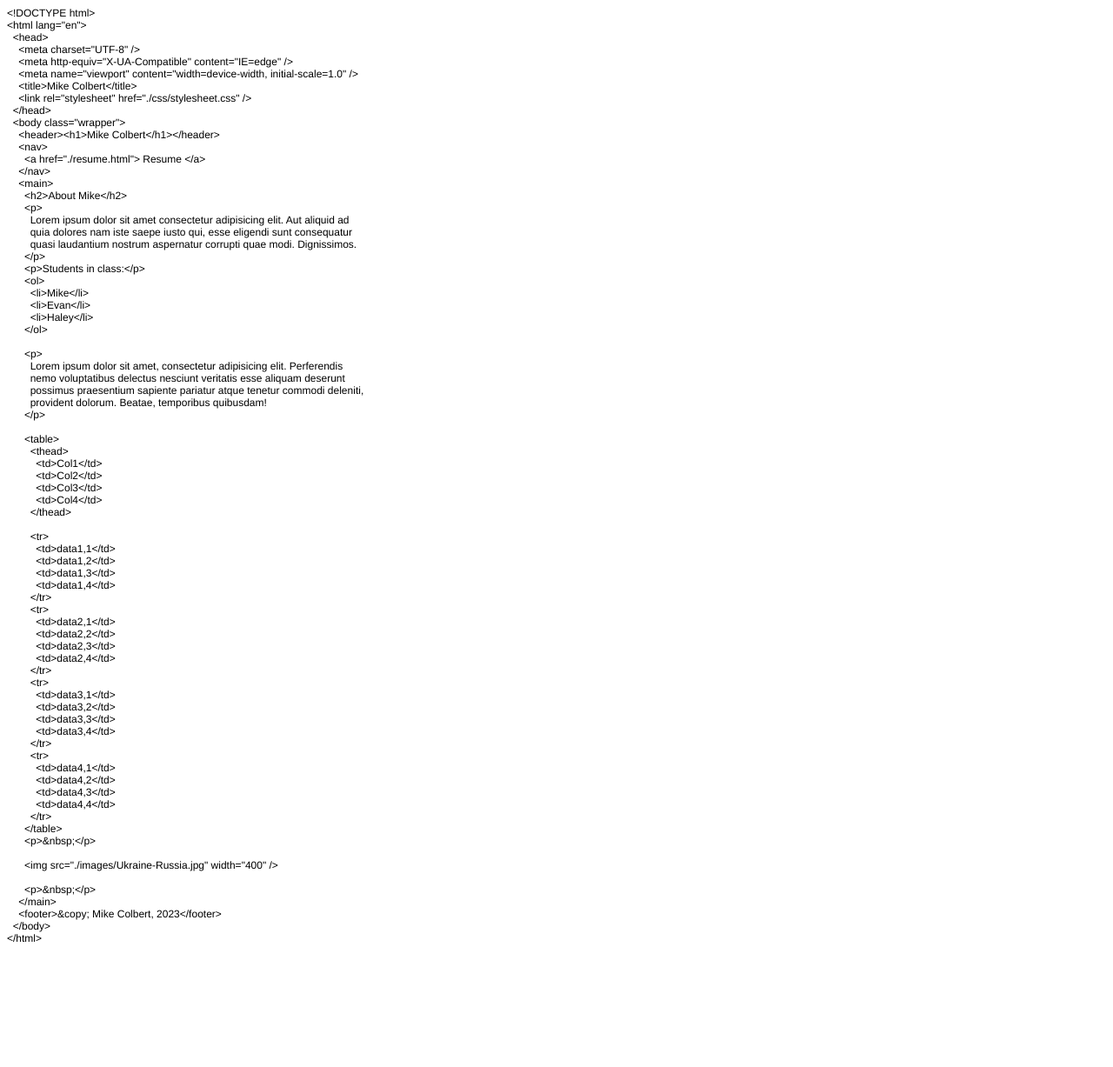
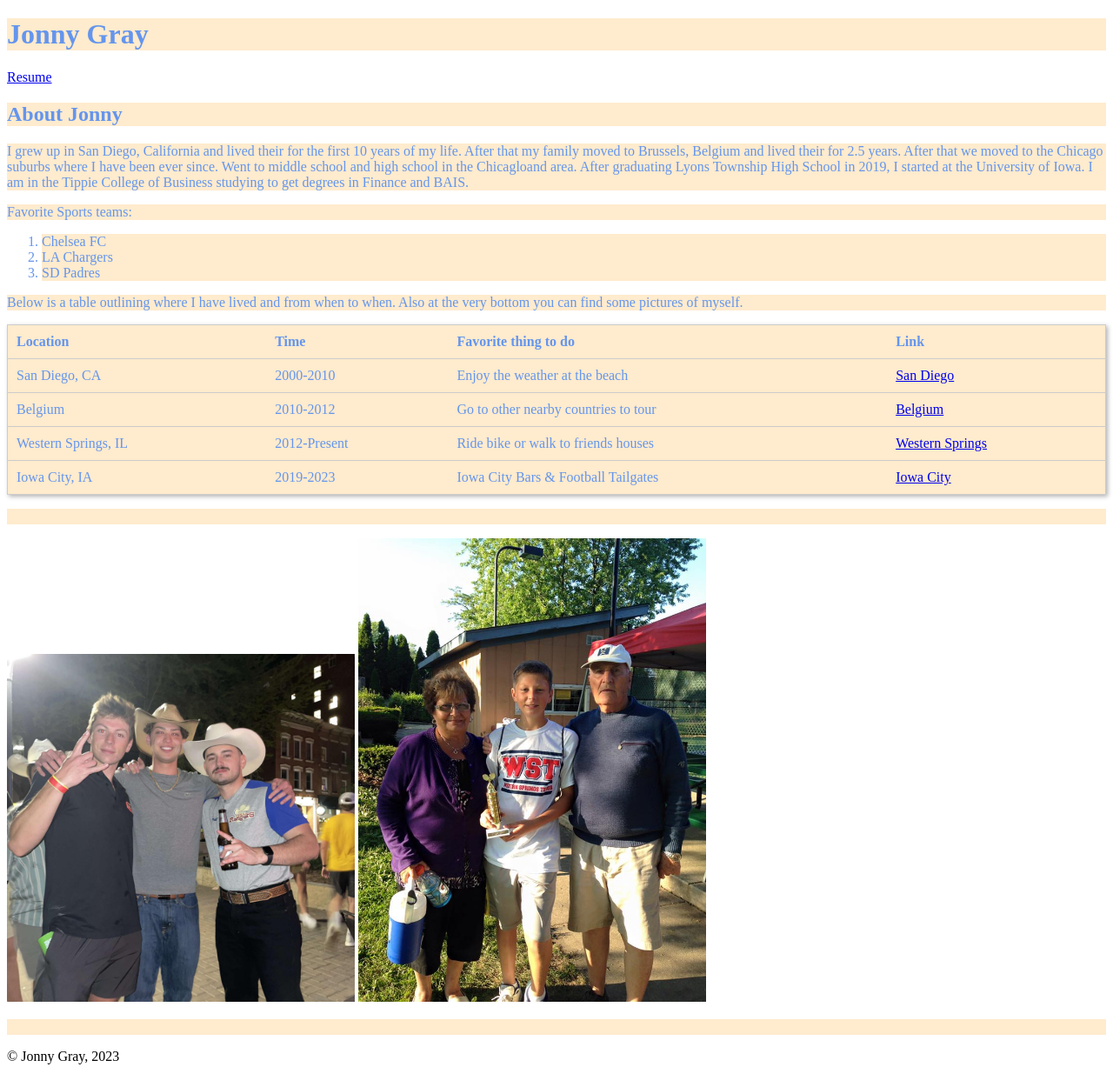
Before and after one commit to jonnygray1/jgray9_Hw6, a plain HTML site: page Index.html in a window 1280 px wide. Shown: the whole page at 87% size. Before the commit the page ends 1094 px from the top, so only its background shows below. Drawn offline with Linux system fonts and the light colour scheme; files whose address does not match are found by name.

Commit message:
Updated website

```diff
--- a/Index.html
+++ b/Index.html
@@ -1,93 +1,108 @@
-<!DOCTYPE html PUBLIC "-//W3C//DTD HTML 4.01//EN" "http://www.w3.org/TR/html4/strict.dtd">
-<html>
-<head>
-  <meta http-equiv="Content-Type" content="text/html; charset=utf-8">
-  <meta http-equiv="Content-Style-Type" content="text/css">
-  <title></title>
-  <meta name="Generator" content="Cocoa HTML Writer">
-  <meta name="CocoaVersion" content="2299">
-  <style type="text/css">
-    p.p1 {margin: 0.0px 0.0px 0.0px 0.0px; font: 12.0px Helvetica}
-    p.p2 {margin: 0.0px 0.0px 0.0px 0.0px; font: 12.0px Helvetica; min-height: 14.0px}
-  </style>
-</head>
-<body>
-<p class="p1">&lt;!DOCTYPE html&gt;</p>
-<p class="p1">&lt;html lang="en"&gt;</p>
-<p class="p1"><span class="Apple-converted-space">  </span>&lt;head&gt;</p>
-<p class="p1"><span class="Apple-converted-space">    </span>&lt;meta charset="UTF-8" /&gt;</p>
-<p class="p1"><span class="Apple-converted-space">    </span>&lt;meta http-equiv="X-UA-Compatible" content="IE=edge" /&gt;</p>
-<p class="p1"><span class="Apple-converted-space">    </span>&lt;meta name="viewport" content="width=device-width, initial-scale=1.0" /&gt;</p>
-<p class="p1"><span class="Apple-converted-space">    </span>&lt;title&gt;Mike Colbert&lt;/title&gt;</p>
-<p class="p1"><span class="Apple-converted-space">    </span>&lt;link rel="stylesheet" href="./css/stylesheet.css" /&gt;</p>
-<p class="p1"><span class="Apple-converted-space">  </span>&lt;/head&gt;</p>
-<p class="p1"><span class="Apple-converted-space">  </span>&lt;body class="wrapper"&gt;</p>
-<p class="p1"><span class="Apple-converted-space">    </span>&lt;header&gt;&lt;h1&gt;Mike Colbert&lt;/h1&gt;&lt;/header&gt;</p>
-<p class="p1"><span class="Apple-converted-space">    </span>&lt;nav&gt;</p>
-<p class="p1"><span class="Apple-converted-space">      </span>&lt;a href="./resume.html"&gt; Resume &lt;/a&gt;</p>
-<p class="p1"><span class="Apple-converted-space">    </span>&lt;/nav&gt;</p>
-<p class="p1"><span class="Apple-converted-space">    </span>&lt;main&gt;</p>
-<p class="p1"><span class="Apple-converted-space">      </span>&lt;h2&gt;About Mike&lt;/h2&gt;</p>
-<p class="p1"><span class="Apple-converted-space">      </span>&lt;p&gt;</p>
-<p class="p1"><span class="Apple-converted-space">        </span>Lorem ipsum dolor sit amet consectetur adipisicing elit. Aut aliquid ad</p>
-<p class="p1"><span class="Apple-converted-space">        </span>quia dolores nam iste saepe iusto qui, esse eligendi sunt consequatur</p>
-<p class="p1"><span class="Apple-converted-space">        </span>quasi laudantium nostrum aspernatur corrupti quae modi. Dignissimos.</p>
-<p class="p1"><span class="Apple-converted-space">      </span>&lt;/p&gt;</p>
-<p class="p1"><span class="Apple-converted-space">      </span>&lt;p&gt;Students in class:&lt;/p&gt;</p>
-<p class="p1"><span class="Apple-converted-space">      </span>&lt;ol&gt;</p>
-<p class="p1"><span class="Apple-converted-space">        </span>&lt;li&gt;Mike&lt;/li&gt;</p>
-<p class="p1"><span class="Apple-converted-space">        </span>&lt;li&gt;Evan&lt;/li&gt;</p>
-<p class="p1"><span class="Apple-converted-space">        </span>&lt;li&gt;Haley&lt;/li&gt;</p>
-<p class="p1"><span class="Apple-converted-space">      </span>&lt;/ol&gt;</p>
-<p class="p2"><br></p>
-<p class="p1"><span class="Apple-converted-space">      </span>&lt;p&gt;</p>
-<p class="p1"><span class="Apple-converted-space">        </span>Lorem ipsum dolor sit amet, consectetur adipisicing elit. Perferendis</p>
-<p class="p1"><span class="Apple-converted-space">        </span>nemo voluptatibus delectus nesciunt veritatis esse aliquam deserunt</p>
-<p class="p1"><span class="Apple-converted-space">        </span>possimus praesentium sapiente pariatur atque tenetur commodi deleniti,</p>
-<p class="p1"><span class="Apple-converted-space">        </span>provident dolorum. Beatae, temporibus quibusdam!</p>
-<p class="p1"><span class="Apple-converted-space">      </span>&lt;/p&gt;</p>
-<p class="p2"><br></p>
-<p class="p1"><span class="Apple-converted-space">      </span>&lt;table&gt;</p>
-<p class="p1"><span class="Apple-converted-space">        </span>&lt;thead&gt;</p>
-<p class="p1"><span class="Apple-converted-space">          </span>&lt;td&gt;Col1&lt;/td&gt;</p>
-<p class="p1"><span class="Apple-converted-space">          </span>&lt;td&gt;Col2&lt;/td&gt;</p>
-<p class="p1"><span class="Apple-converted-space">          </span>&lt;td&gt;Col3&lt;/td&gt;</p>
-<p class="p1"><span class="Apple-converted-space">          </span>&lt;td&gt;Col4&lt;/td&gt;</p>
-<p class="p1"><span class="Apple-converted-space">        </span>&lt;/thead&gt;</p>
-<p class="p2"><br></p>
-<p class="p1"><span class="Apple-converted-space">        </span>&lt;tr&gt;</p>
-<p class="p1"><span class="Apple-converted-space">          </span>&lt;td&gt;data1,1&lt;/td&gt;</p>
-<p class="p1"><span class="Apple-converted-space">          </span>&lt;td&gt;data1,2&lt;/td&gt;</p>
-<p class="p1"><span class="Apple-converted-space">          </span>&lt;td&gt;data1,3&lt;/td&gt;</p>
-<p class="p1"><span class="Apple-converted-space">          </span>&lt;td&gt;data1,4&lt;/td&gt;</p>
-<p class="p1"><span class="Apple-converted-space">        </span>&lt;/tr&gt;</p>
-<p class="p1"><span class="Apple-converted-space">        </span>&lt;tr&gt;</p>
-<p class="p1"><span class="Apple-converted-space">          </span>&lt;td&gt;data2,1&lt;/td&gt;</p>
-<p class="p1"><span class="Apple-converted-space">          </span>&lt;td&gt;data2,2&lt;/td&gt;</p>
-<p class="p1"><span class="Apple-converted-space">          </span>&lt;td&gt;data2,3&lt;/td&gt;</p>
-<p class="p1"><span class="Apple-converted-space">          </span>&lt;td&gt;data2,4&lt;/td&gt;</p>
-<p class="p1"><span class="Apple-converted-space">        </span>&lt;/tr&gt;</p>
-<p class="p1"><span class="Apple-converted-space">        </span>&lt;tr&gt;</p>
-<p class="p1"><span class="Apple-converted-space">          </span>&lt;td&gt;data3,1&lt;/td&gt;</p>
-<p class="p1"><span class="Apple-converted-space">          </span>&lt;td&gt;data3,2&lt;/td&gt;</p>
-<p class="p1"><span class="Apple-converted-space">          </span>&lt;td&gt;data3,3&lt;/td&gt;</p>
-<p class="p1"><span class="Apple-converted-space">          </span>&lt;td&gt;data3,4&lt;/td&gt;</p>
-<p class="p1"><span class="Apple-converted-space">        </span>&lt;/tr&gt;</p>
-<p class="p1"><span class="Apple-converted-space">        </span>&lt;tr&gt;</p>
-<p class="p1"><span class="Apple-converted-space">          </span>&lt;td&gt;data4,1&lt;/td&gt;</p>
-<p class="p1"><span class="Apple-converted-space">          </span>&lt;td&gt;data4,2&lt;/td&gt;</p>
-<p class="p1"><span class="Apple-converted-space">          </span>&lt;td&gt;data4,3&lt;/td&gt;</p>
-<p class="p1"><span class="Apple-converted-space">          </span>&lt;td&gt;data4,4&lt;/td&gt;</p>
-<p class="p1"><span class="Apple-converted-space">        </span>&lt;/tr&gt;</p>
-<p class="p1"><span class="Apple-converted-space">      </span>&lt;/table&gt;</p>
-<p class="p1"><span class="Apple-converted-space">      </span>&lt;p&gt;&amp;nbsp;&lt;/p&gt;</p>
-<p class="p2"><br></p>
-<p class="p1"><span class="Apple-converted-space">      </span>&lt;img src="./images/Ukraine-Russia.jpg" width="400" /&gt;</p>
-<p class="p2"><br></p>
-<p class="p1"><span class="Apple-converted-space">      </span>&lt;p&gt;&amp;nbsp;&lt;/p&gt;</p>
-<p class="p1"><span class="Apple-converted-space">    </span>&lt;/main&gt;</p>
-<p class="p1"><span class="Apple-converted-space">    </span>&lt;footer&gt;&amp;copy; Mike Colbert, 2023&lt;/footer&gt;</p>
-<p class="p1"><span class="Apple-converted-space">  </span>&lt;/body&gt;</p>
-<p class="p1">&lt;/html&gt;</p>
-</body>
+<!DOCTYPE html>
+<html lang="en">
+  <head>
+    <meta charset="UTF-8" />
+    <meta http-equiv="X-UA-Compatible" content="IE=edge" />
+    <meta name="viewport" content="width=device-width, initial-scale=1.0" />
+    <title>Jonny Gray</title>
+    <link rel="stylesheet" href="./css/stylesheet.css" />
+  </head>
+  <body class="wrapper">
+    <header><h1>Jonny Gray</h1></header>
+    <style> header{color: cornflowerblue;background-color: blanchedalmond; </style>
+    <style> h2{color: cornflowerblue;background-color: blanchedalmond; </style>
+      <style> li{color: cornflowerblue;background-color: blanchedalmond; </style>
+    <nav>
+      <a href="./resume.html"> Resume </a>
+    </nav>
+    <main>
+      <h2>About Jonny</h2>
+      <p>
+        I grew up in San Diego, California and lived their for the first 10 years of my life. After that my
+        family moved to Brussels, Belgium and lived their for 2.5 years. After that we moved to the Chicago
+        suburbs where I have been ever since. Went to middle school and high school in the Chicagloand
+        area. After graduating Lyons Township High School in 2019, I started at the University of Iowa. I am
+        in the Tippie College of Business studying to get degrees in Finance and BAIS.
+      </p>
+      <p>Favorite Sports teams:</p>
+      <ol>
+        <li>Chelsea FC</li>
+        <li>LA Chargers</li>
+        <li>SD Padres</li>
+      </ol>
+
+      <p>
+        <style> p{color: cornflowerblue; background-color: blanchedalmond; </style>
+        Below is a table outlining where I have lived and from when to when. Also at the very bottom you
+        can find some pictures of myself.
+      </p>
+
+      <table>
+        <style>        table{color: cornflowerblue; background-color: blanchedalmond
+        ;}
+        </style>
+        <thead>
+          <style> thead {font-weight: bold};</style>
+          <td>Location</td>
+          <td>Time</td>
+          <td>Favorite thing to do</td>
+          <td>Link</td>
+        </thead>
+
+        <style>
+          table {
+            border-collapse: collapse;
+            width: 100%;
+            border: 1px solid #ccc;
+            box-shadow: 2px 2px 5px rgba(0, 0, 0, 0.3);
+          }
+
+          th, td {
+            padding: 10px;
+            text-align: left;
+            border-bottom: 1px solid #ccc;
+          }
+
+          th {
+            background-color: #f2f2f2;
+          }
+        </style>
+
+        <tr>
+          <td>San Diego, CA</td>
+          <td>2000-2010</td>
+          <td>Enjoy the weather at the beach</td>
+          <td> <a href="https://www.sandiego.gov/"> San Diego</a> </td>
+        </tr>
+        <tr>
+          <td>Belgium</td>
+          <td>2010-2012</td>
+          <td>Go to other nearby countries to tour</td>
+          <td> <a href="https://www.belgium.be/en"> Belgium</a></td>
+        </tr>
+        <tr>
+          <td>Western Springs, IL</td>
+          <td>2012-Present</td>
+          <td>Ride bike or walk to friends houses</td>
+          <td><a href="https://www.wsprings.com/"> Western Springs</a> </td>
+        </tr>
+        <tr>
+          <td>Iowa City, IA</td>
+          <td>2019-2023</td>
+          <td>Iowa City Bars & Football Tailgates</td>
+          <td><a href="https://www.wsprings.com/"> Iowa City</a></td>
+        </tr>
+      </table>
+      <p>&nbsp;</p>
+
+      <img src="file:///Users/jonathangray/Documents/GitHub/jgray9_Hw6/jgray.jpeg" alt="Jonny Gray with two
+       friends outside a bar." width="400" />
+
+       <img src="file:///Users/jonathangray/Documents/GitHub/jgray9_Hw6/jgray2.jpeg" alt="Jonny Gray with
+       his grandparents after a tennis match." width="400" />
+
+      <p>&nbsp;</p>
+    </main>
+    <footer>&copy; Jonny Gray, 2023</footer>
+  </body>
 </html>
```
Also changed, not shown: jgray.jpeg (added), jgray2.jpeg (added), 1 other file.
